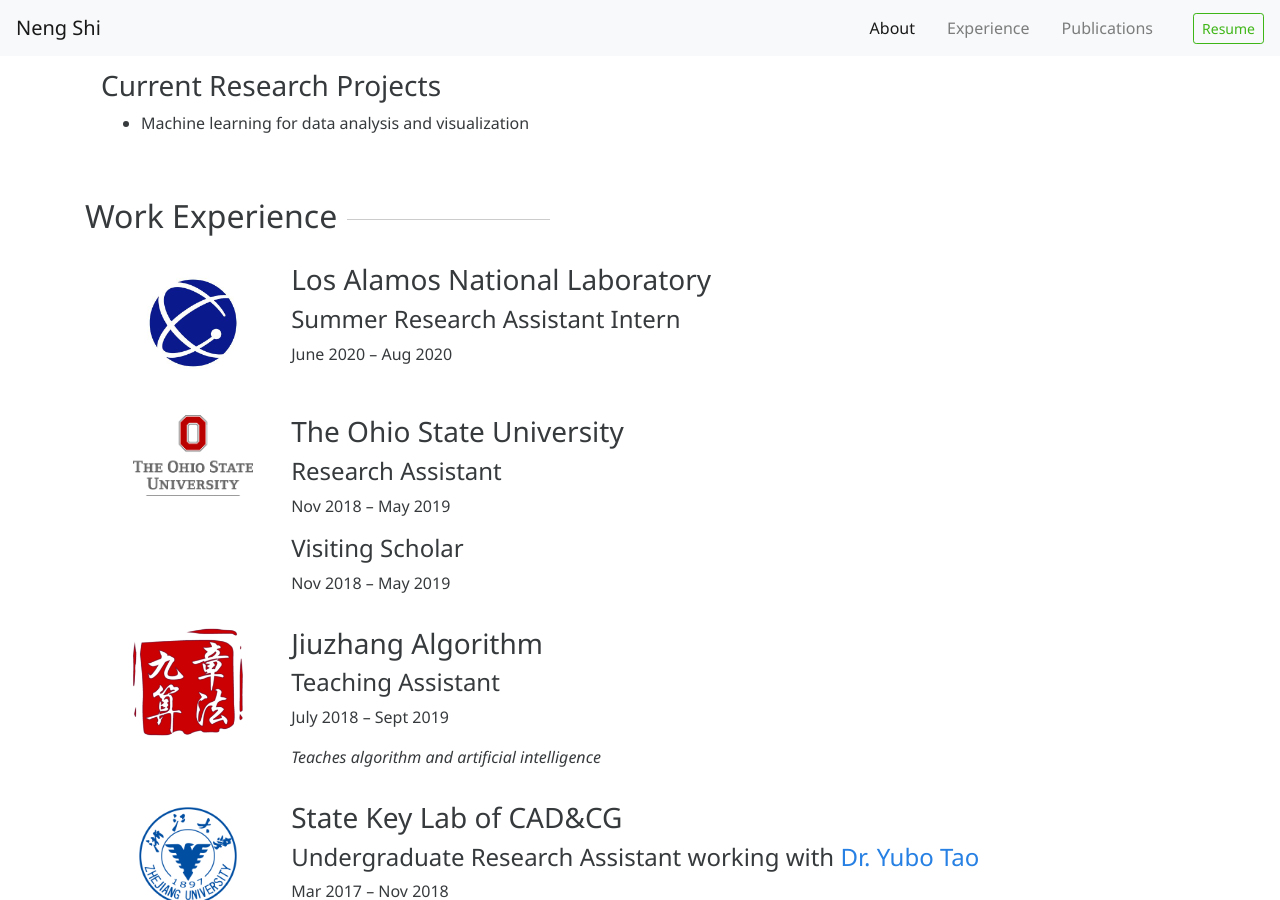
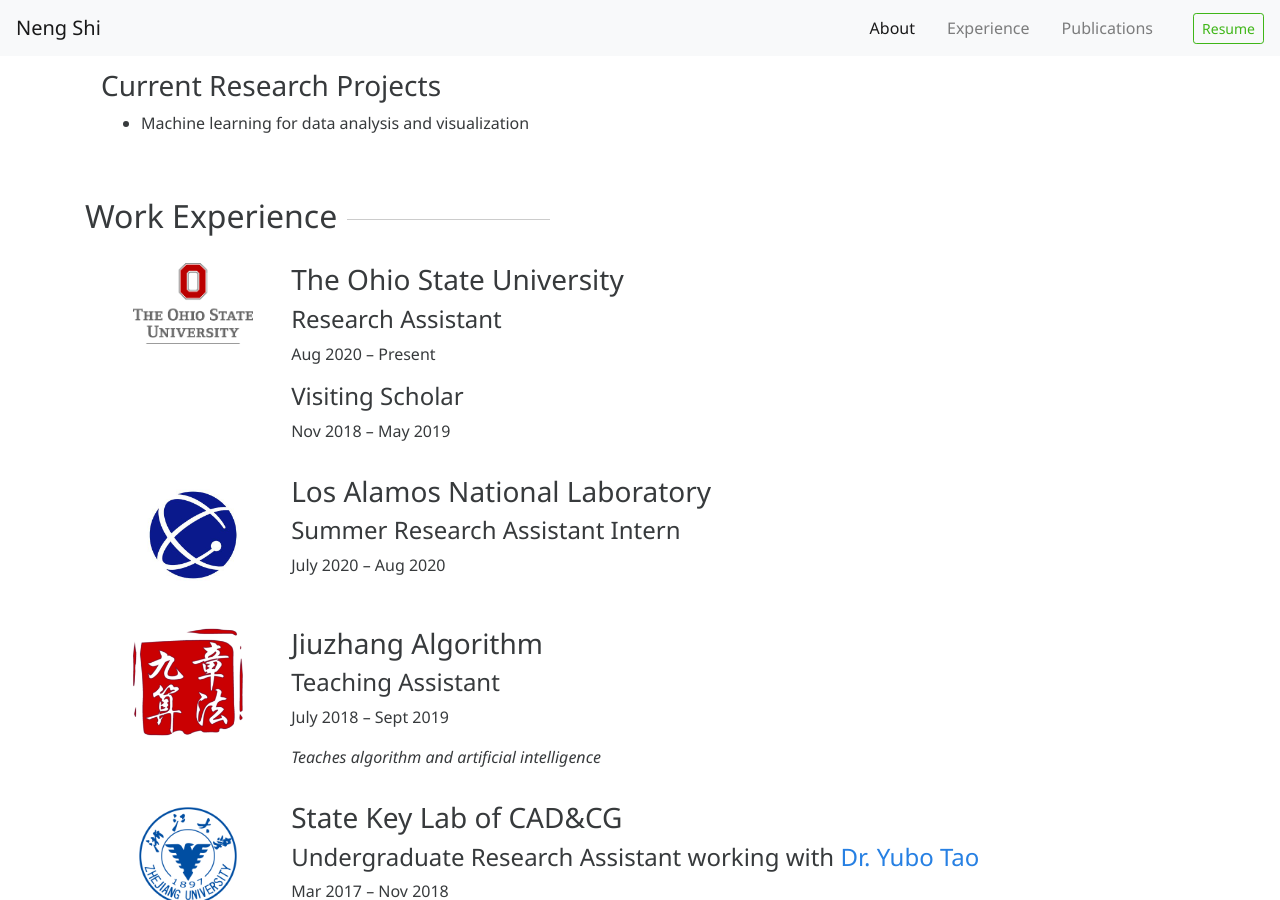
Before and after one commit to trainsn/trainsn.github.io, a Jekyll site: the page built from index.html, in a window 1280 px wide and 900 px high, scrolled down 681 px. Built offline with Jekyll 4.4.1, drawn with Linux system fonts in a browser that asks for light colours; nearby versions of some CDN libraries; a style sheet for code colours, icons or effects is not loaded.

Commit message:
update experience

```diff
--- a/_includes/experience.html
+++ b/_includes/experience.html
@@ -1,6 +1,19 @@
 <h2 class="scroll_heading">Work Experience</h2>
 
 <div class="mx-5">
+
+  <div class="row mb-3">
+    <div class="col-lg-2">
+      <img src="{{ "/assets/img/osu_logo.png" | relative_url }}" alt="osu-logo" class="img-fluid mb-3" width="120" height="81">
+    </div>
+    <div class="col-lg-10">
+      <h3>The Ohio State University</h3>
+      <h4>Research Assistant</h4>
+      <p>Aug 2020 – Present</p>
+      <h4>Visiting Scholar</h4>
+      <p>Nov 2018 – May 2019</p>
+      </p>
+    </div>  </div>
 
   <div class="row mb-3">
     <div class="col-lg-2">
@@ -9,20 +22,7 @@
     <div class="col-lg-10">
       <h3>Los Alamos National Laboratory</h3>
       <h4>Summer Research Assistant Intern</h4>
-      <p>June 2020 – Aug 2020</p>
-      </p>
-    </div>  </div>
-
-  <div class="row mb-3">
-    <div class="col-lg-2">
-      <img src="{{ "/assets/img/osu_logo.png" | relative_url }}" alt="osu-logo" class="img-fluid mb-3" width="120" height="81">
-    </div>
-    <div class="col-lg-10">
-      <h3>The Ohio State University</h3>
-      <h4>Research Assistant</h4>
-      <p>Nov 2018 – May 2019</p>
-      <h4>Visiting Scholar</h4>
-      <p>Nov 2018 – May 2019</p>
+      <p>July 2020 – Aug 2020</p>
       </p>
     </div>  </div>
 
```
Also changed, not shown: assets/img/portrait.jpg.
